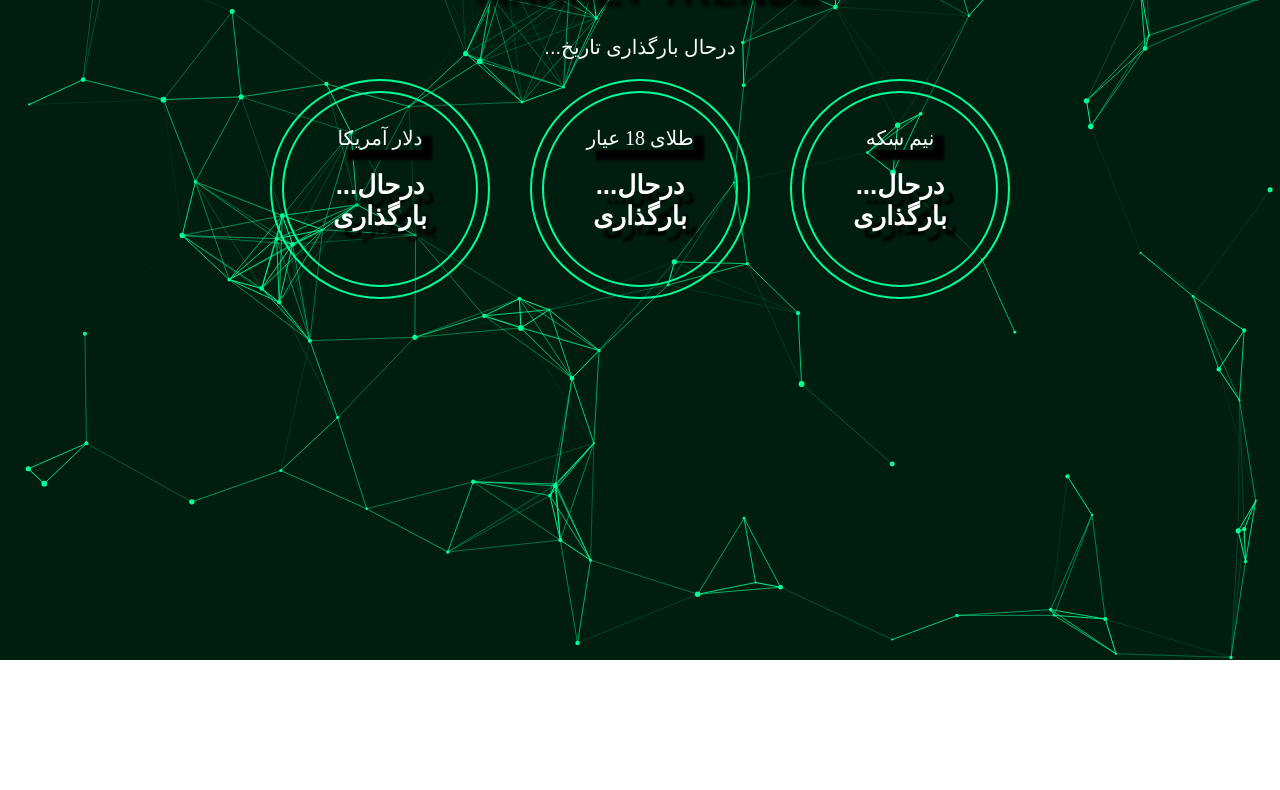
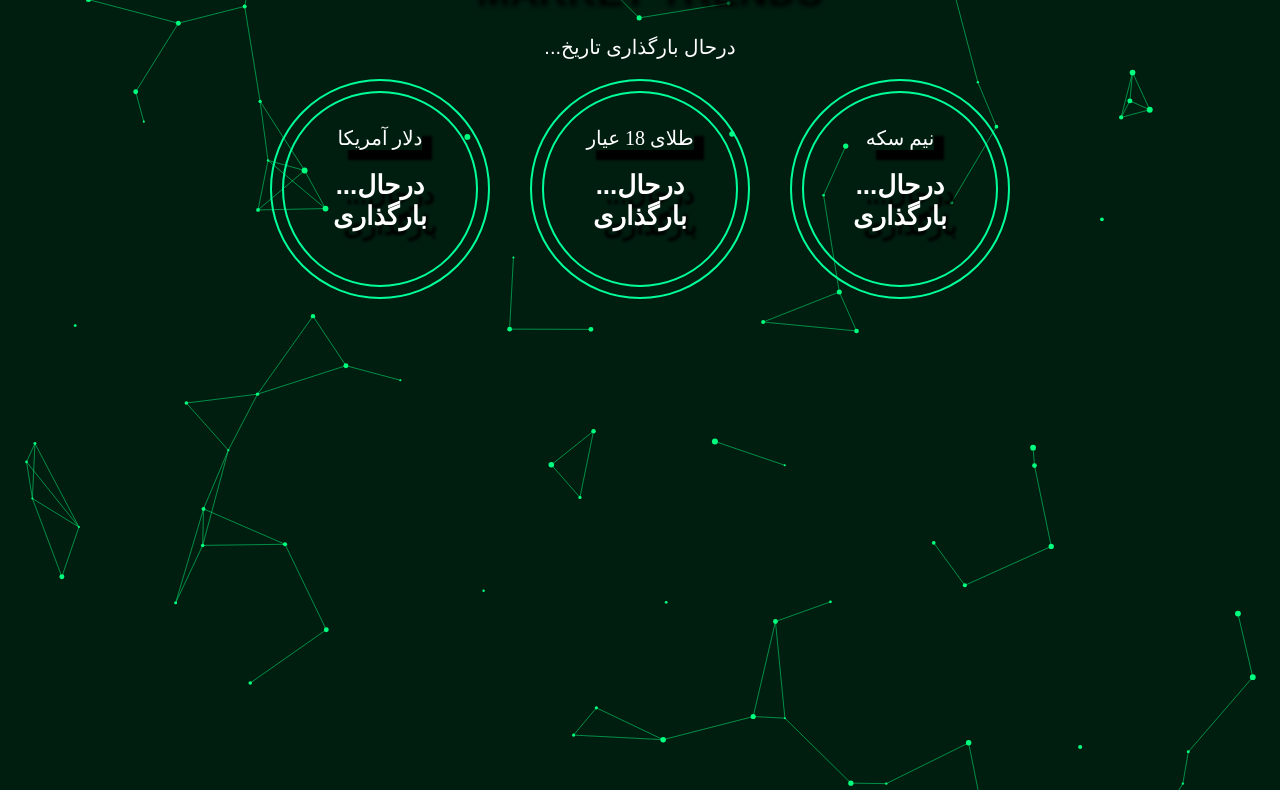
Before and after one commit to mohammadZAKERIir/dolar, a plain HTML site: page index.html in a window 1280 px wide. Shown: the part 140-930 px from the top of the page. Before the commit the page ends 800 px from the top, so only its background shows below. Drawn offline with Linux system fonts and the light colour scheme; no server answers; a web font is replaced by a local one.

Commit message:
Add files via upload

```diff
--- a/particles.js
+++ b/particles.js
@@ -1,109 +1,73 @@
-const canvas = document.getElementById('particles-canvas');
+const section = document.querySelector('.background-section'); // سکشن اصلی که بکگراند داره
+
+const canvas = document.createElement('canvas');
+canvas.classList.add('background-canvas');
+section.appendChild(canvas);
 const ctx = canvas.getContext('2d');
 
-let particlesArray = [];
-
-const colors = ['#00ff99'];
-
-const maxSize = 2;
-const minSize = 0;
-const mouseRadius = 60;
-
-window.addEventListener('mousemove',
-  function(event){
-    mouse.x = event.x;
-    mouse.y = event.y;
-  }
-)
-
-const mouse = {
-  x: undefined,
-  y: undefined
+function resizeCanvas() {
+  canvas.width = section.offsetWidth;
+  canvas.height = section.offsetHeight;
 }
 
-function Particle(x, y, directionX, directionY, size, color){
-  this.x = x;
-  this.y = y;
-  this.directionX = directionX;
-  this.directionY = directionY;
-  this.size = size;
-  this.color = color;
+window.addEventListener('resize', resizeCanvas);
+resizeCanvas();
+
+const particles = [];
+
+for (let i = 0; i < 100; i++) {
+  particles.push({
+    x: Math.random() * canvas.width,
+    y: Math.random() * canvas.height,
+    vx: (Math.random() - 0.5) * 1,
+    vy: (Math.random() - 0.5) * 1,
+    radius: Math.random() * 2 + 1
+  });
 }
 
-Particle.prototype.draw = function(){
-  ctx.beginPath();
-  ctx.arc(this.x, this.y, this.size, 0, Math.PI * 2, false);
-  ctx.fillStyle = this.color;
-  ctx.fill();
-}
+function drawParticles() {
+  ctx.clearRect(0, 0, canvas.width, canvas.height);
 
-Particle.prototype.update = function(){
-  if(this.x + this.size > canvas.width || this.x - this.size < 0){
-    this.directionX = -this.directionX;
-  }
-  if(this.y + this.size > canvas.height || this.y - this.size < 0){
-    this.directionY = -this.directionY;
-  }
+  // ذرات رو رسم کن
+  particles.forEach(p => {
+    ctx.beginPath();
+    ctx.arc(p.x, p.y, p.radius, 0, Math.PI * 2);
+    ctx.fillStyle = '#00FF7F'; // سبز خوشگل
+    ctx.fill();
+  });
 
-  this.x += this.directionX;
-  this.y += this.directionY;
-
-  this.draw();
-}
-
-function init(){
-  particlesArray = [];
-  let numberOfParticles = (canvas.height * canvas.width) / 9000;
-  for (let i = 0; i < numberOfParticles; i++){
-    let size = (Math.random() * 2) + 1;
-    let x = (Math.random() * ((innerWidth - size * 2) - (size * 2)) + size * 2);
-    let y = (Math.random() * ((innerHeight - size * 2) - (size * 2)) + size * 2);
-    let directionX = (Math.random() * 2) - 1;
-    let directionY = (Math.random() * 2) - 1;
-    let color = colors[Math.floor(Math.random() * colors.length)];
-
-    particlesArray.push(new Particle(x, y, directionX, directionY, size, color));
-  }
-}
-
-function animate(){
-  requestAnimationFrame(animate);
-  ctx.clearRect(0,0,innerWidth, innerHeight);
-
-  for (let i = 0; i < particlesArray.length; i++){
-    particlesArray[i].update();
-  }
-  connect();
-}
-
-function connect(){
-  let opacityValue = 1;
-  for (let a = 0; a < particlesArray.length; a++){
-    for (let b = a; b < particlesArray.length; b++){
-      let distance = ((particlesArray[a].x - particlesArray[b].x) * (particlesArray[a].x - particlesArray[b].x))
-                    + ((particlesArray[a].y - particlesArray[b].y) * (particlesArray[a].y - particlesArray[b].y));
-      if(distance < (canvas.width/7) * (canvas.height/7)){
-        opacityValue = 1 - (distance/20000);
-        ctx.strokeStyle = 'rgba(0, 255, 153,' + opacityValue + ')';
-        ctx.lineWidth = 1;
+  // اتصال بین ذرات
+  for (let i = 0; i < particles.length; i++) {
+    for (let j = i + 1; j < particles.length; j++) {
+      const dx = particles[i].x - particles[j].x;
+      const dy = particles[i].y - particles[j].y;
+      const distance = Math.sqrt(dx * dx + dy * dy);
+      if (distance < 100) {
         ctx.beginPath();
-        ctx.moveTo(particlesArray[a].x, particlesArray[a].y);
-        ctx.lineTo(particlesArray[b].x, particlesArray[b].y);
+        ctx.moveTo(particles[i].x, particles[i].y);
+        ctx.lineTo(particles[j].x, particles[j].y);
+        ctx.strokeStyle = '#00FF7F'; // رنگ خط‌ها هم سبز
+        ctx.lineWidth = 0.5;
         ctx.stroke();
       }
     }
   }
 }
 
-window.addEventListener('resize',
-  function(){
-    canvas.width = innerWidth;
-    canvas.height = innerHeight;
-    init();
-  }
-)
+function updateParticles() {
+  particles.forEach(p => {
+    p.x += p.vx;
+    p.y += p.vy;
 
-canvas.width = innerWidth;
-canvas.height = innerHeight;
-init();
+    if (p.x < 0 || p.x > canvas.width) p.vx *= -1;
+    if (p.y < 0 || p.y > canvas.height) p.vy *= -1;
+  });
+}
+
+function animate() {
+  drawParticles();
+  updateParticles();
+  requestAnimationFrame(animate);
+}
+
 animate();
--- a/style.css
+++ b/style.css
@@ -110,7 +110,16 @@ body, html {
   }
 }
 
-@media screen and (max-width: 500px){
-  .content h1 { margin-bottom: 10px; font-size: 20px;}
-  .content{ padding-top: 10px;}
+.background-section {
+  position: relative;
+  width: 100%;
+  height: 1100px; /* هر چقد ارتفاع خواستی */
+  overflow: hidden;
 }
+
+.background-canvas {
+  position: absolute;
+  top: 0;
+  left: 0;
+  z-index: 0;
+}
```
